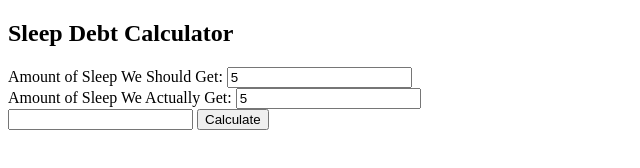
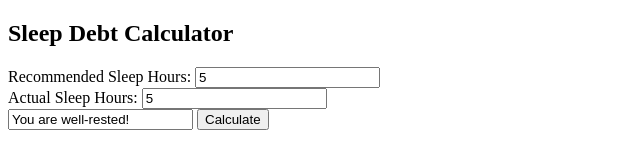
Before and after one commit to omertuncwho/Sleep-Debt-Calculator, a plain HTML site: page index.html in a window 1280 px wide. Both pictures are taken after typing "5", "5" into the empty fields and a click on the button "Calculate". Shown: the whole page, without its empty margins (0-640 px from the left). Drawn offline with Linux system fonts and the light colour scheme.

Commit message:
Update Sleep Debt Calculator

```diff
--- a/index.html
+++ b/index.html
@@ -12,11 +12,11 @@
 
     <h2>Sleep Debt Calculator</h2>
 
-    <label for="aos">Amount of Sleep We Should Get:</label>
-    <input type="number" name="aos" id="aos" placeholder="Hours of your last sleep.." min="0" required> <br>
+    <label for="recommended">Recommended Sleep Hours:</label>
+    <input type="number" name="recommended" id="recommended" placeholder="Recommended sleep hours per night.." min="0" required> <br>
 
-    <label for="aos-wget">Amount of Sleep We Actually Get:</label>
-    <input type="number" name="aos-wget" id="aos-wget" placeholder="Hours of sleep must have." min="0" required> <br>
+    <label for="actual">Actual Sleep Hours:</label>
+    <input type="number" name="actual" id="actual" placeholder="Actual sleep hours last night.." min="0" required> <br>
 
     <input type="text" id="result" readonly>
 
--- a/main.js
+++ b/main.js
@@ -1,16 +1,20 @@
 let button = document.querySelector("#calculate");
 
 function debtCalculator() {
-    let sleepHour = document.getElementById("aos");
-    let sleepHourMust = document.getElementById("aos-wget");
+    let recommendedHours = document.getElementById("recommended").value;
+    let actualHours = document.getElementById("actual").value;
     let resultElement = document.getElementById("result");
 
-    if (sleepHour.value >= 6) {
-        console.log(`Rest in peace..`);
-        resultElement.value = "REST IN PEACE";
+    if (recommendedHours >= 0 && actualHours >= 0) {
+        let sleepDebt = recommendedHours - actualHours;
+        if (sleepDebt <= 0) {
+            resultElement.value = "You are well-rested!";
+        } else {
+            resultElement.value = `Your sleep debt is ${sleepDebt} hours. Get some more rest!`;
+        }
     } else {
-        console.log(`Please enter valid data..`);
-        resultElement.value = "";
+        resultElement.value = "Please enter valid data.";
+    }
 }
 
 button.addEventListener("click", debtCalculator);
```
